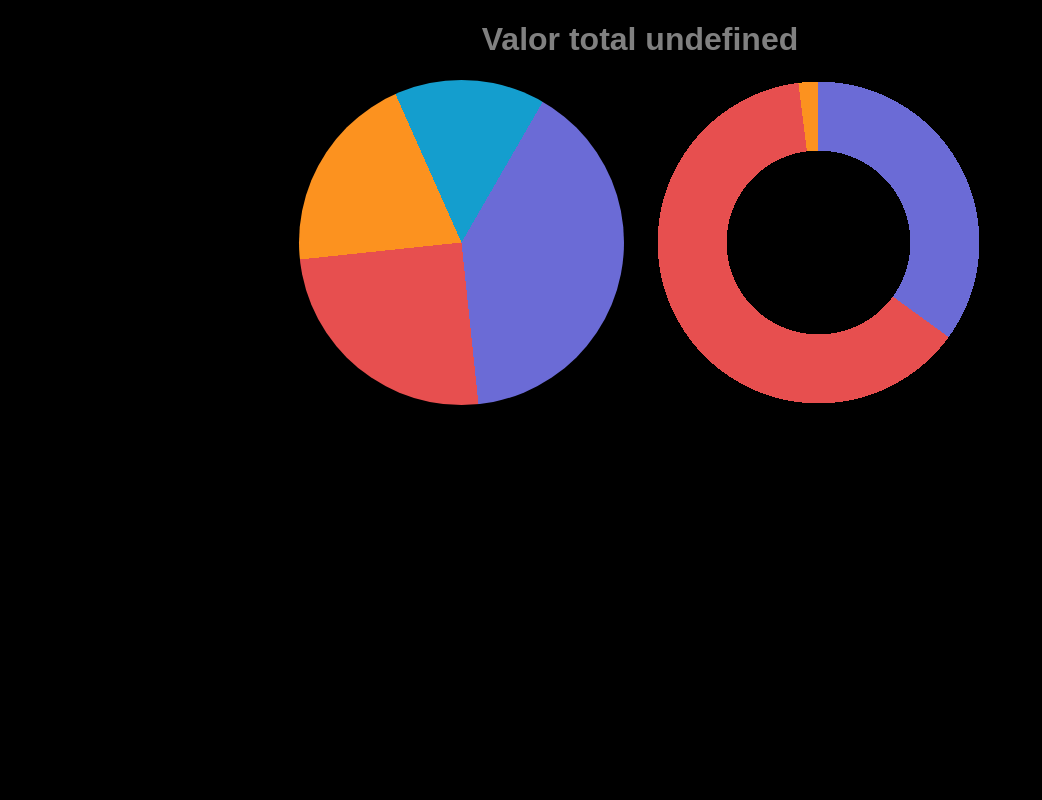
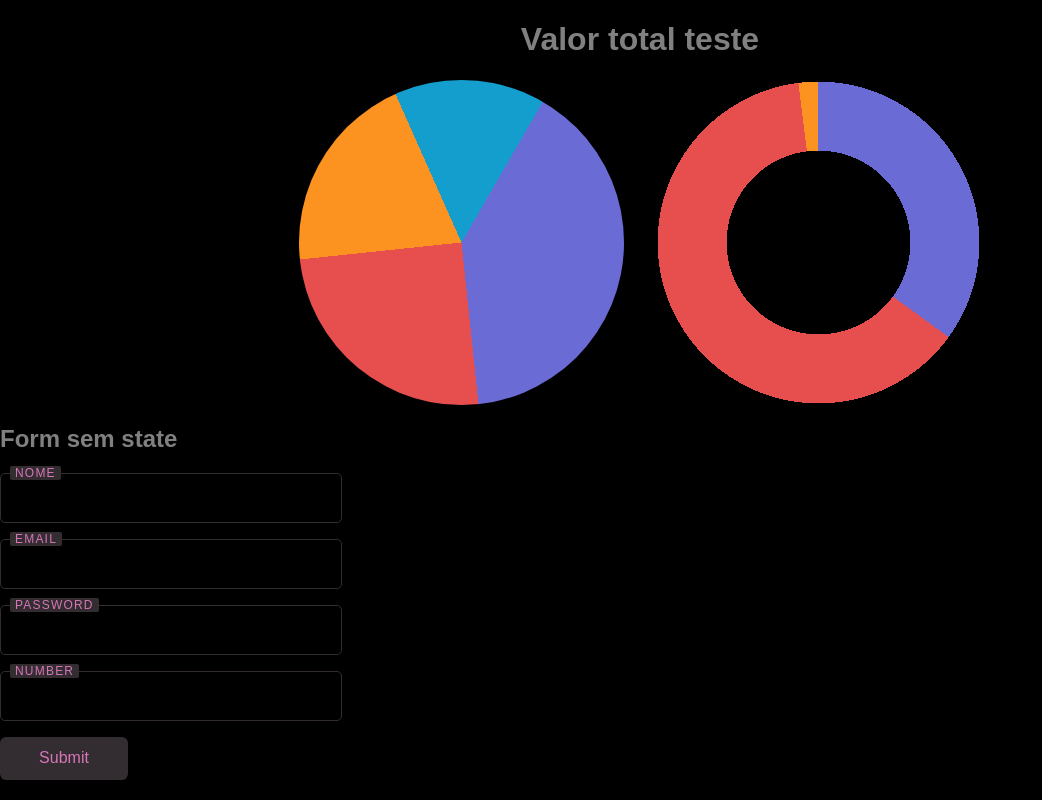
Before and after one commit to SauloFGF/EcoTechWeb, a React (Vite) app: page / in a window 1280 px wide. Shown: the whole page, without its empty margins (0-1042 px from the left). Built offline with nearby package versions, Linux system fonts and the light colour scheme.

Commit message:
Implementação form

```diff
--- /dev/null
+++ b/src/Components/Forms/index.tsx
@@ -0,0 +1,32 @@
+import React from "react";
+import useFetch from "../../Hooks/useFetch";
+import { POST_API } from "../../Api";
+
+interface FormUiProps {
+  children: React.ReactNode;
+  // onSubmitAsync?: <T = any>(body: T, event: React.SyntheticEvent) => Promise<ResponseModel>;
+}
+
+export default function FormUi({ children }: FormUiProps) {
+  const { request } = useFetch()
+
+  async function handleSubmit(event: React.BaseSyntheticEvent) {
+    if (event) {
+      event.preventDefault();
+      event.stopPropagation();
+    }
+
+    const form = new FormData(event.currentTarget)
+    let body: { [key: string]: any }  = {}
+    for (const [key, value] of form.entries()) {
+      body[key] = value;
+    }
+
+    // const {url, options } = POST_API()
+    // const { response, json } = await request()
+    console.log(body)
+  }
+  return (<form onSubmit={handleSubmit}>
+    {children}
+  </form>)
+}
--- a/src/Testes/PageTest.tsx
+++ b/src/Testes/PageTest.tsx
@@ -1,8 +1,25 @@
 import StunnigPie from '../Components/Pizza/Index';
+import FormUi from '../Components/Forms';
+import Input from '../Components/Forms/Input';
+import Button from '../Components/Forms/Button';
 
 const PageTest = () => {
     return (
-      <StunnigPie/>
+      <div>
+      <StunnigPie title='teste'/>
+      <h2>Form sem state</h2>
+      <FormUi>
+        <div style={{display: "flex", flexDirection: "column", gap:"16px"}}>
+        <Input label='nome' type='text' name='nome' autoComplete='off'/>
+        <Input label='email' type='email' name='email' autoComplete='off' />
+        <Input label='password' type='password' name='password'/>
+        <Input label='number' type='number' name='number' autoComplete='off'/>
+        <div>
+        <Button type='submit'>Submit</Button>
+        </div>
+        </div>
+      </FormUi>
+      </div>
     )
 }
 
```
Also changed, not shown: src/Components/Forms/Form.tsx (deleted, +0 -19 lines).
